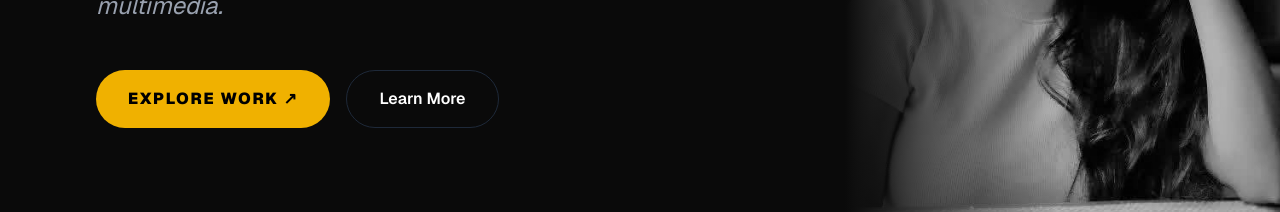
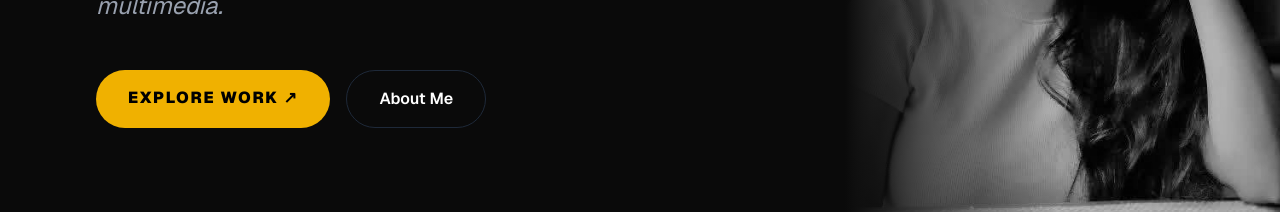
Before and after one commit to Dasuni-Nawarathna/my-portfolio, a Next.js app: page / in a window 1280 px wide. Shown: the part 529-741 px from the top of the page. Built offline with nearby package versions, Linux system fonts and the light colour scheme.

Commit message:
update with navigations and project links

```diff
--- a/app/page.tsx
+++ b/app/page.tsx
@@ -9,8 +9,8 @@ export default function Home() {
         <div className="text-2xl font-black tracking-tighter">DASUNI.</div>
         <div className="hidden md:flex gap-8 text-sm uppercase tracking-widest text-gray-400">
           <a href="#" className="text-white">Home</a>
-          <a href="#" className="hover:text-white transition-colors">Work</a>
-          <a href="#" className="hover:text-white transition-colors">About</a>
+          <a href="#work" className="hover:text-white transition-colors">Work</a>
+          <a href="#about" className="hover:text-white transition-colors">About</a>
         </div>
         <button className="bg-yellow-500 text-black px-6 py-2 rounded-full font-bold hover:bg-yellow-400 transition-all">
           Get In Touch
@@ -30,11 +30,11 @@ export default function Home() {
           </p>
 
           <div className="flex flex-wrap gap-4">
-            <button className="bg-yellow-500 text-black px-8 py-4 rounded-full font-black uppercase tracking-widest hover:scale-105 transition-transform">
+            <a href="#work" className="bg-yellow-500 text-black px-8 py-4 rounded-full font-black uppercase tracking-widest hover:scale-105 transition-transform">
               Explore Work ↗
-            </button>
+            </a>
             <a href="#about" className="border border-gray-800 px-8 py-4 rounded-full font-semibold hover:bg-white hover:text-black transition-all">
-              Learn More
+              About Me
             </a>
           </div>
         </div>
@@ -76,7 +76,7 @@ export default function Home() {
 </section>
 
       {/* Projects Section */}
-      <section id="work" className="max-w-7xl mx-auto px-8 py-24">
+      <section id="work" className="max-w-7xl mx-auto px-8 py-24 scroll-mt-24">
         <div className="flex flex-col md:flex-row justify-between items-end mb-16 gap-4">
           <div>
             <p className="text-yellow-500 uppercase tracking-widest font-bold mb-2">Selected Work</p>
@@ -91,7 +91,7 @@ export default function Home() {
             category="Full-Stack Development"
             description="A business management platform featuring a Next.js frontend and MongoDB Atlas integration for real-time data handling."
             tags={['Next.js', 'MongoDB', 'Tailwind']}
-            link="https://github.com/your-username/mybizness"
+            link="https://github.com/Ravindu-Hettiarachchi/mybiznezz.git"
             imagePath="/mybizness-preview.jpg" // Add this image to your public folder
           />
 
@@ -100,7 +100,7 @@ export default function Home() {
             category="System Design"
             description="A comprehensive management system for tour operations, showcasing structured use case modeling for tourism logistics."
             tags={['Java', 'MySQL', 'System Design']}
-            link="#"
+            link="https://github.com/Dasuni-Nawarathna/YataraCeylon.git"
           />
         </div>
       </section>
```
